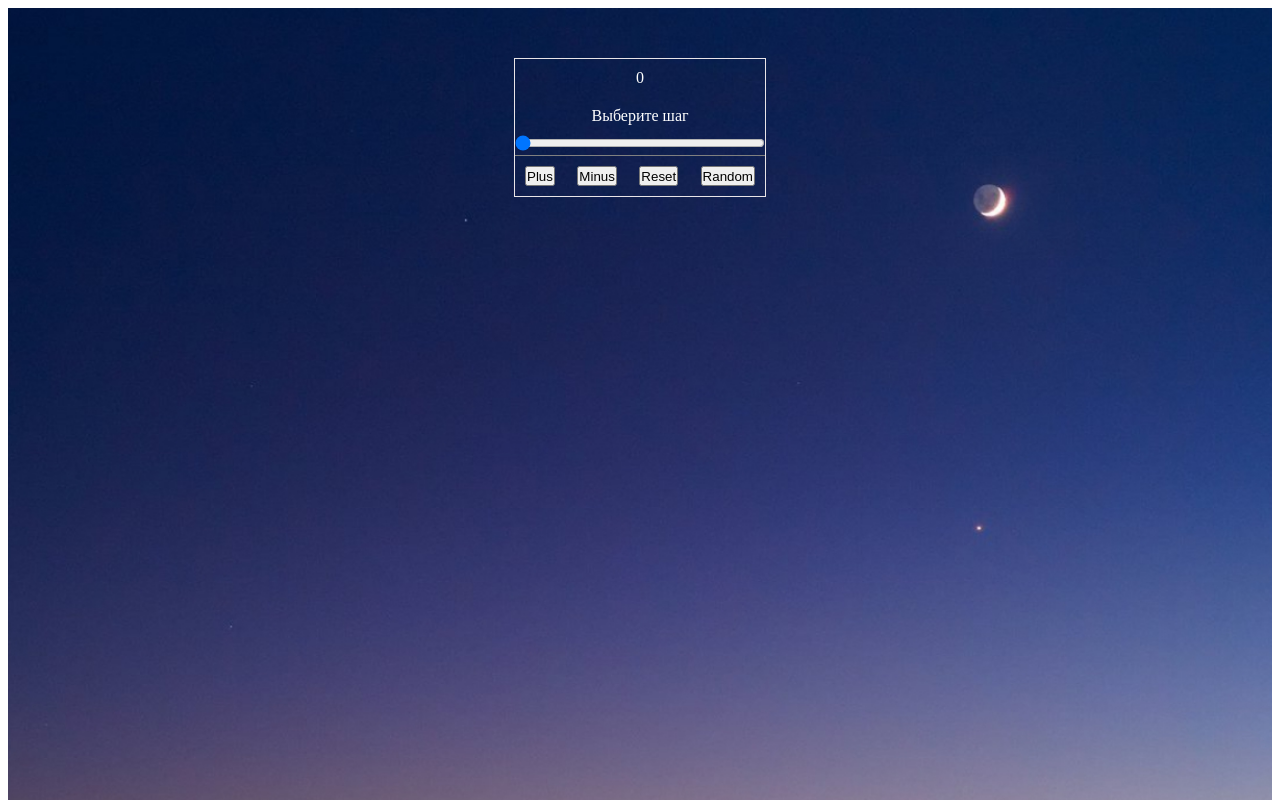
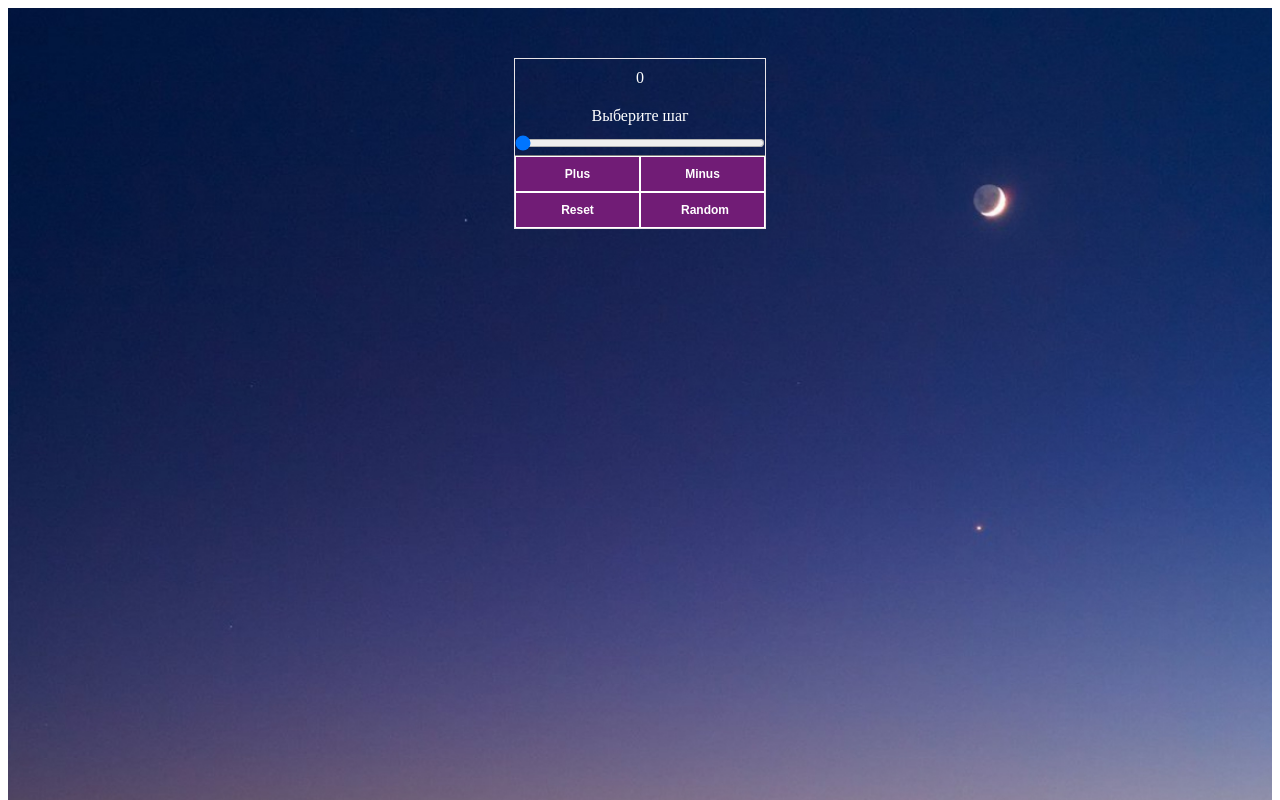
Before and after one commit to konartur/Counter, a plain HTML site: page index.html in a window 1280 px wide. Shown: the top 800 px of the page. Drawn offline with Linux system fonts and the light colour scheme.

Commit message:
changed btns style

```diff
--- a/style.css
+++ b/style.css
@@ -28,13 +28,30 @@
 }
 
 .counter_buttons {
-  display: flex;
-  justify-content: space-between;
+  display: grid;
+  grid-template-columns: 50% 50%;
   border-top: 1px solid grey;
 }
 
 .btn {
-  margin: 10px;
-  padding: 0;
-  height: 20px;
+  outline: 0;
+  position: relative;
+  display: inline-block;
+  padding: 10px 40px;
+  font-size: 12px;
+  overflow: hidden;
+  cursor: pointer;
+  border: 1px solid #ffffff;
+  background: #711c76;
+  color: #fff;
+  font-weight: 600;
+  transition: box-shadow 0.1s ease-in-out, border-color 0.1s ease-in-out;
 }
+
+.btn:hover {
+  background-color: #711c76;
+  color: #fff;
+  box-shadow: 0 0 5px #711c76, 0 0 10px rgb(255 0 255 / 0.8),
+    0 0 15px rgb(255 0 255 / 0.7), 0 0 30px rgb(255 0 255 / 0.6);
+  border-color: rgb(255, 115, 196);
+}
```
